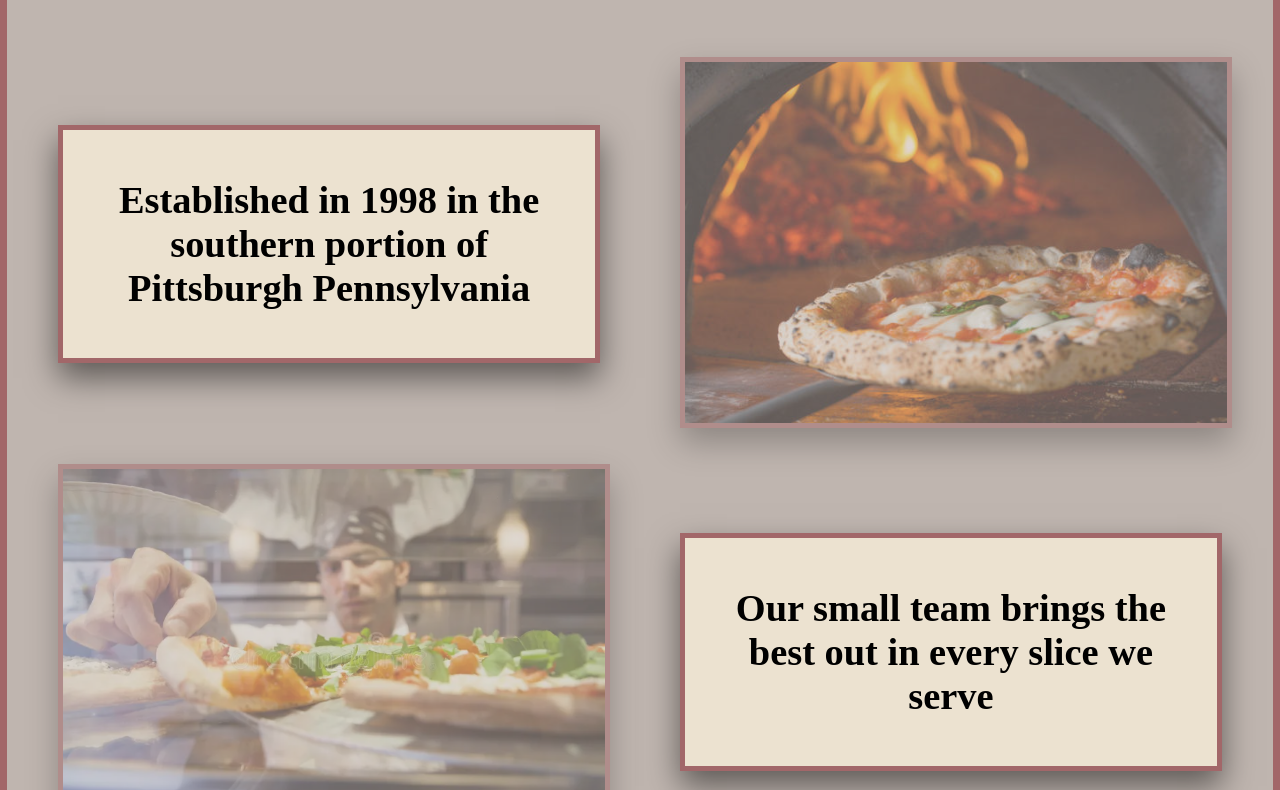
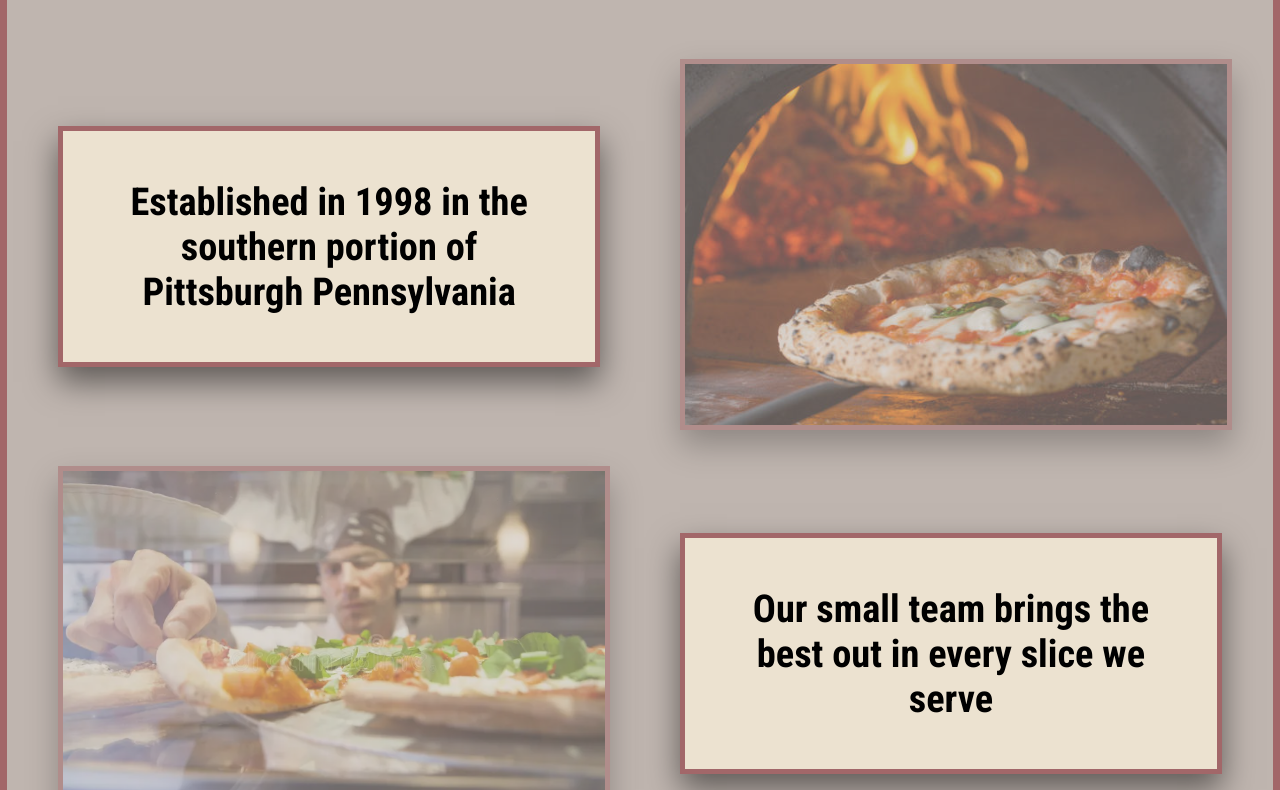
Before and after one commit to ColinD13/CMPS262-AdvancedProgramming-Downing, a plain HTML site: page Mockup Website/about.html in a window 1280 px wide. Shown: the part 232-1022 px from the top of the page. Drawn offline with Linux system fonts and the light colour scheme.

Commit message:
Custom Google Font
Added a custom google font, Roboto

```diff
--- a/Mockup Website/about.html
+++ b/Mockup Website/about.html
@@ -5,6 +5,16 @@
     <meta name="viewport" content="width=device-width, initial-scale=1.0">
     <title>About Slice Of Heaven</title>
     <link rel="stylesheet" href="styles.css"/>
+    <link rel="preconnect" href="https://fonts.googleapis.com">
+    <link rel="preconnect" href="https://fonts.gstatic.com" crossorigin>
+    <link href="https://fonts.googleapis.com/css2?family=Roboto+Condensed:ital,wght@0,100..900;1,100..900&display=swap" rel="stylesheet">
+
+    <style>
+        body, h1, h2, h3, h4, h5, h6, p, div, span,
+        input, textarea, button, label, select {
+            font-family: "Roboto Condensed", sans-serif;
+    }
+    </style>
 </head>
 <body>
     <header>
--- a/Mockup Website/styles.css
+++ b/Mockup Website/styles.css
@@ -49,6 +49,7 @@
     border: 7px var(--rose) solid;
     border-radius: 1.5rem;
     max-width: 1200px;
+    margin-bottom: 2rem;
 }
 
 h1{
```
Also changed, not shown: Mockup Website/contact.html (+10 -0 lines), Mockup Website/index.html (+10 -0 lines), Mockup Website/menu.html (+10 -0 lines).
